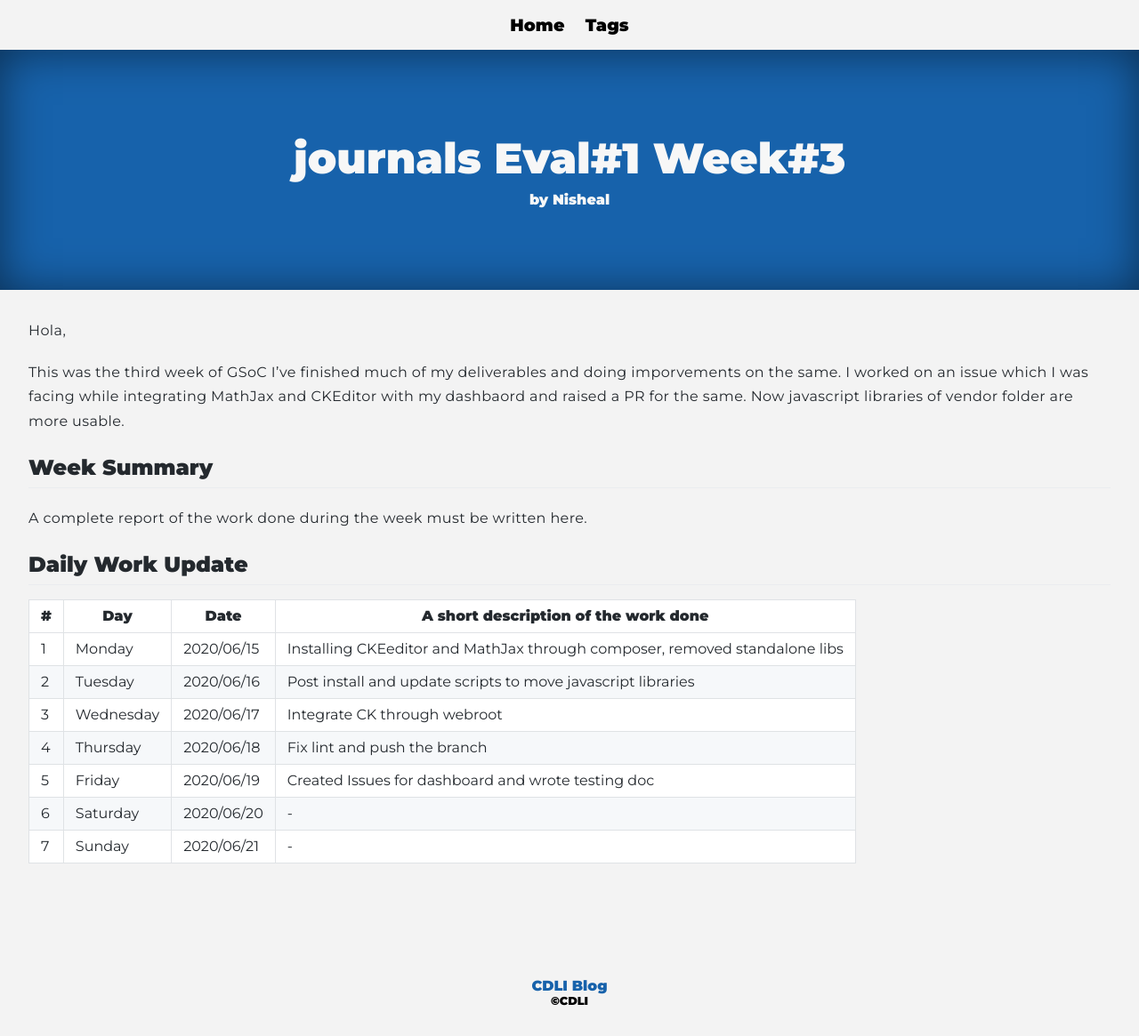
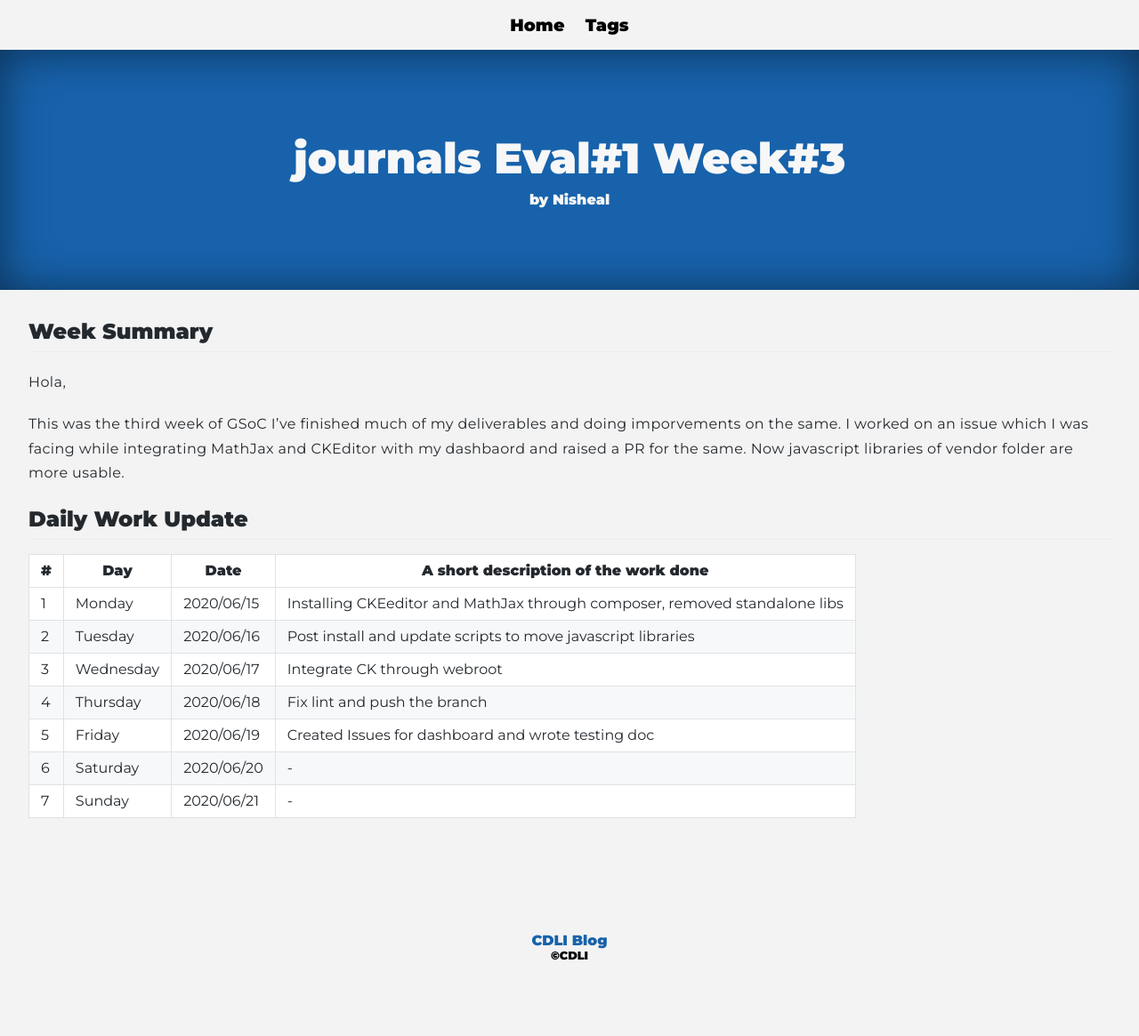
Before and after one commit to cdli-gh/blog, a Jekyll site: the page built from _blog/gsoc20/journals/posts/03_week3.md, in a window 1280 px wide. Shown: the whole page at 89% size. Built offline with Jekyll 4.4.1, drawn with Linux system fonts in a browser that asks for light colours; Markdown is read by kramdown in place of the engine named in the settings; after the commit the page ends 1114 px from its top, so only the background shows below that.

Commit message:
Update 03_week3.md

```diff
--- a/_blog/gsoc20/journals/posts/03_week3.md
+++ b/_blog/gsoc20/journals/posts/03_week3.md
@@ -4,17 +4,14 @@ title: journals Eval#1 Week#3
 author: "Nisheal"
 tags: ["week","gsoc","gsoc2020","journals","eval#1","week#3"]
 ---
+
+## Week Summary
+
 Hola,
 
 This was the third week of GSoC I've finished much of my deliverables and doing imporvements on the same.
 I worked on an issue which I was facing while integrating MathJax and CKEditor with my dashbaord and raised a PR for the same.
 Now javascript libraries of vendor folder are more usable.
-
-
-## Week Summary
-
-A complete report of the work done during the week must be written here.
-
 
 ## Daily Work Update
 
```
